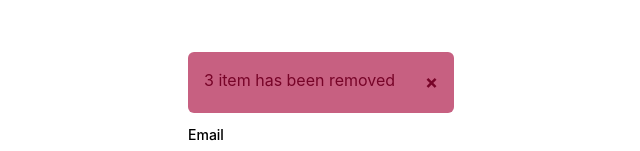
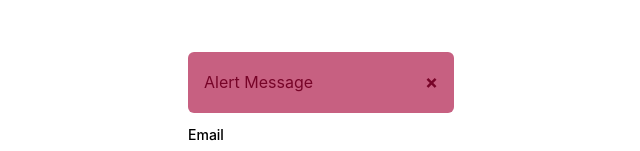
Before and after one commit to nambelaas/vue-components, a Vue app: page / in a window 1280 px wide. Both pictures are taken after typing "name@example.com" into the empty fields and a click on the button "Submit". Shown: the top 151 px of the page, without its empty margins (162-802 px from the left). Built offline with nearby package versions, Linux system fonts and the light colour scheme; the HTML template or start-up script is replaced by a standard one.

Commit message:
add slot into component

```diff
--- a/src/App.vue
+++ b/src/App.vue
@@ -24,6 +24,7 @@ export default {
     },
     email: "",
     password: "",
+    message: "Alert Message",
   }),
   methods: {
     handleSubmit(email: String, password: String): void {
@@ -36,12 +37,9 @@ export default {
 <template>
   <div class="mx-6 py-5 flex flex-col gap-3">
     <!-- <Alert :message="items+' item has been removed'" type="success" :show="true"/> -->
-    <Alert
-      :message="items + ' item has been removed'"
-      type="danger"
-      :show="show"
-      @alert-close="show = false"
-    />
+    <Alert type="danger" :show="show" @alert-close="show = false">
+      <span>{{ message }}</span>
+    </Alert>
     <!-- <Alerts :message="items+' item has been removed'" type="errors" :types="alert.type"/> -->
     <!-- <LoginForm @submit="handleSubmit" /> -->
     <!-- <input
--- a/src/assets/main.css
+++ b/src/assets/main.css
@@ -40,7 +40,9 @@ a,
   padding: 1rem;
   border-radius: 6px;
   display: flex;
+  align-items: center;
   justify-content: space-between;
+
 }
 
 .alert-success {
--- a/src/components/Alert.vue
+++ b/src/components/Alert.vue
@@ -1,6 +1,6 @@
 <template>
     <div :class="['alert','alert-'+type, 'alert-dismissable']" v-show="show" >
-        {{ message }}
+        <slot>Default Message</slot>
         <button type="button" @click="close" class="btn-close">&times;</button>
     </div>
 </template>
@@ -16,10 +16,10 @@ export default{
                 return ["success","warning","danger"].includes(value)
             }
         },
-        message:{
-            type: String,
-            required: true
-        },
+        // message:{
+        //     type: String,
+        //     required: true
+        // },
         show:{
             type: Boolean,
             default: true
```
